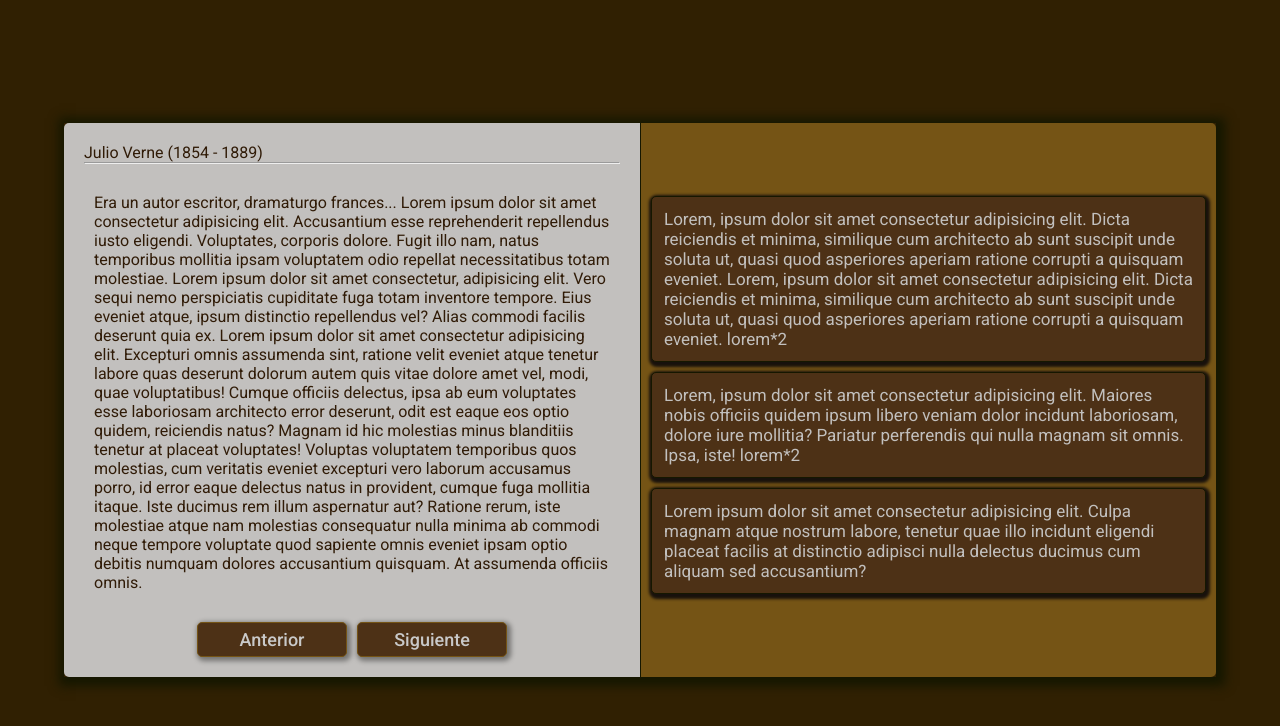
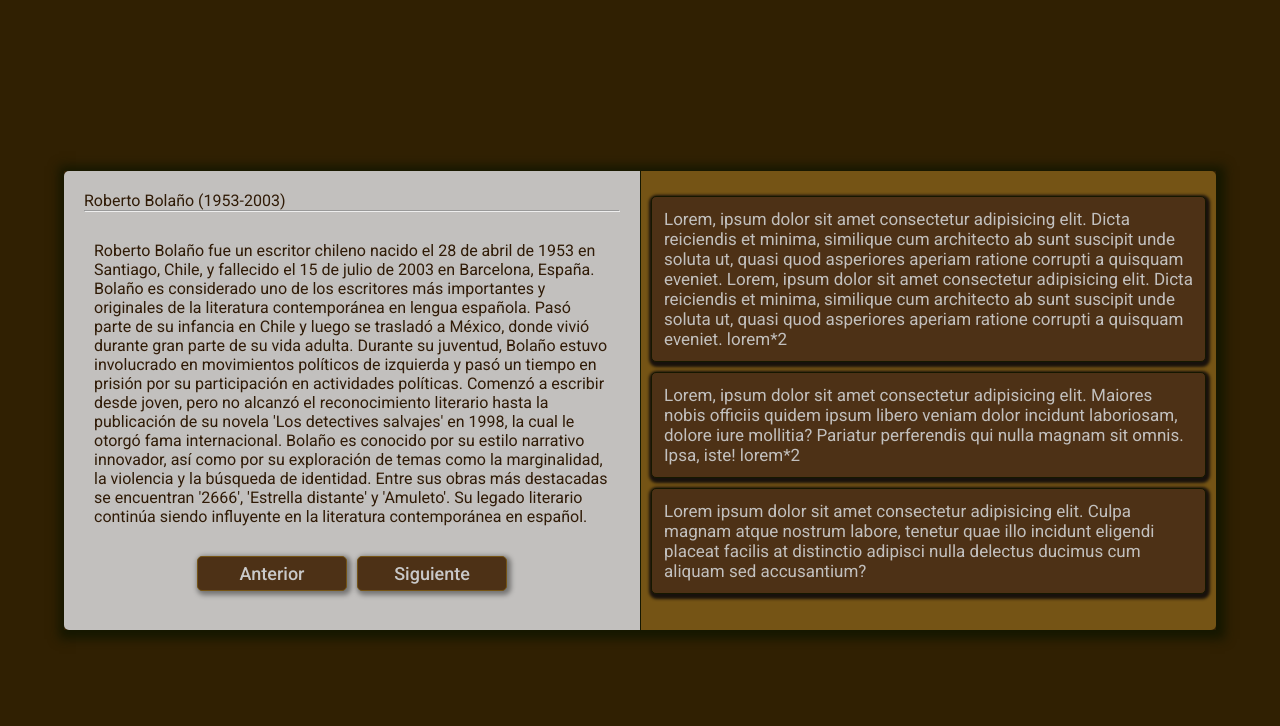
Before and after one commit to Juan17Informatico/random-quotes-generator, a website built with Vite: page index.html in a window 1280 px wide. Built offline with nearby package versions, Linux system fonts and the light colour scheme.

Commit message:
Error corregido en authorsQuotes data - agregar funcionalidad para mostrar datos

```diff
--- a/index.html
+++ b/index.html
@@ -20,25 +20,12 @@
                 <section class="container-sn sn-1">
                     <div class="author-container">
                         <div class="author-name-container">
-                            <p>Julio Verne (1854 - 1889)</p>
+                            <p><span class="authorNameText"></span> <span class="authorDate"></span></p>
                             <hr />
                         </div>
                         <br />
                         <div class="description-container">
-                            <p>
-                                Era un autor escritor, dramaturgo frances... Lorem ipsum dolor
-                                sit amet consectetur adipisicing elit. Accusantium esse
-                                reprehenderit repellendus iusto eligendi. Voluptates, corporis
-                                dolore. Fugit illo nam, natus temporibus mollitia ipsam
-                                voluptatem odio repellat necessitatibus totam molestiae.
-                                Lorem ipsum dolor sit amet consectetur, adipisicing elit. Vero sequi nemo perspiciatis
-                                cupiditate fuga totam inventore tempore. Eius eveniet atque, ipsum distinctio
-                                repellendus vel? Alias commodi facilis deserunt quia ex.
-                                Lorem ipsum dolor sit amet consectetur adipisicing elit. Excepturi omnis assumenda sint, ratione velit eveniet atque tenetur labore quas deserunt dolorum autem quis vitae dolore amet vel, modi, quae voluptatibus!
-                                Cumque officiis delectus, ipsa ab eum voluptates esse laboriosam architecto error deserunt, odit est eaque eos optio quidem, reiciendis natus? Magnam id hic molestias minus blanditiis tenetur at placeat voluptates!
-                                Voluptas voluptatem temporibus quos molestias, cum veritatis eveniet excepturi vero laborum accusamus porro, id error eaque delectus natus in provident, cumque fuga mollitia itaque. Iste ducimus rem illum aspernatur aut?
-                                Ratione rerum, iste molestiae atque nam molestias consequatur nulla minima ab commodi neque tempore voluptate quod sapiente omnis eveniet ipsam optio debitis numquam dolores accusantium quisquam. At assumenda officiis omnis.
-                            </p>
+                            <p class="authorDescription"></p>
                         </div>
                     </div>
                     <div class="btn-container">
--- /dev/null
+++ b/src/app/logic/authorRender.js
@@ -0,0 +1,17 @@
+import { getAuthorsById } from "../helpers/getAuthorsById";
+import { quotesRender } from "./quotesRender";
+
+
+export const authorRender = (id) => {
+    const [ author ] = getAuthorsById(id);
+    const authorNameText = document.querySelector('.authorNameText');
+    const authorDescription = document.querySelector('.authorDescription');
+    const authorDate = document.querySelector('.authorDate');
+
+    authorDescription.innerText = author.biography;
+    authorNameText.innerText = author.author;
+    authorDate.innerText = `(${author.birthdate}-${author?.date_death})`;
+
+    quotesRender();
+
+}
--- /dev/null
+++ b/src/app/logic/quotesRender.js
@@ -0,0 +1,5 @@
+
+
+export const quotesRender = (quotes) => {
+
+}
--- a/src/data/AuthorsQuotes.js
+++ b/src/data/AuthorsQuotes.js
@@ -133,7 +133,7 @@ export const AuthorsQuotes = [
 
     {
         id: 11,
-        name: "Ernesto Sabato",
+        author: "Ernesto Sabato",
         birthdate: 1911,
         date_death: 2011,
         biography: "Ernesto Sabato fue un escritor, ensayista y físico argentino nacido el 24 de junio de 1911 en Rojas, Buenos Aires, Argentina, y fallecido el 30 de abril de 2011 en Santos Lugares, Buenos Aires, Argentina. Se graduó como doctor en Física en la Universidad Nacional de La Plata y realizó importantes investigaciones en este campo. Sin embargo, su pasión por la literatura lo llevó a abandonar la física para dedicarse por completo a la escritura. Algunas de sus obras más destacadas incluyen 'El túnel', 'Sobre héroes y tumbas' y 'Abaddón el exterminador'. Sabato fue también un destacado activista social y defensor de los derechos humanos en Argentina. Su legado literario y su compromiso con la justicia social lo convierten en una figura emblemática de la literatura argentina del siglo XX.",
@@ -145,7 +145,7 @@ export const AuthorsQuotes = [
     },
     {
         id: 12,
-        name: "Franz Kafka",
+        author: "Franz Kafka",
         birthdate: 1883,
         date_death: 1924,
         biography: "Franz Kafka fue un escritor de origen judío nacido el 3 de julio de 1883 en Praga, en aquel entonces parte del Imperio Austrohúngaro, y falleció el 3 de junio de 1924 en Kierling, Austria. Kafka estudió derecho en la Universidad Alemana de Praga y trabajó en una compañía de seguros para sostenerse económicamente. Sin embargo, su verdadera pasión era la escritura. Es conocido por su obra caracterizada por temas como la alienación, la burocracia y la ansiedad existencial. Algunas de sus obras más famosas incluyen 'La metamorfosis', 'El proceso' y 'El castillo'. Aunque durante su vida no alcanzó una gran fama, su obra ha sido ampliamente reconocida y estudiada tras su muerte, convirtiéndolo en una figura destacada de la literatura del siglo XX.",
@@ -157,7 +157,7 @@ export const AuthorsQuotes = [
     },
     {
         id: 13,
-        name: "Octavio Paz",
+        author: "Octavio Paz",
         birthdate: 1914,
         date_death: 1998,
         biography: "biografia Octavio Paz fue un poeta, ensayista y diplomático mexicano nacido el 31 de marzo de 1914 en Ciudad de México, México, y fallecido el 19 de abril de 1998 en la misma ciudad. Paz es considerado uno de los escritores más importantes del siglo XX en lengua española y una figura destacada de la literatura y la cultura mexicana. Estudió en la Universidad Nacional Autónoma de México y comenzó su carrera como poeta en la década de 1930. A lo largo de su vida, Paz escribió numerosos poemarios, ensayos y obras de crítica literaria que abordaban temas como la identidad, la historia, la política y la esencia del ser humano. Entre sus obras más conocidas se encuentran 'El laberinto de la soledad', 'Piedra de sol' y 'El arco y la lira'. Además de su carrera literaria, Paz también se desempeñó como diplomático, representando a México en diversos países. Su legado literario y su influencia en la cultura hispanohablante continúan siendo reconocidos hasta el día de hoy.",
@@ -169,7 +169,7 @@ export const AuthorsQuotes = [
     },
     {
         id: 14,
-        name: "Santiago Gamboa" ,
+        author: "Santiago Gamboa" ,
         birthdate: 1965,
         date_death:  0,
         biography: "Santiago Gamboa es un escritor colombiano nacido el 6 de julio de 1965 en Bogotá, Colombia. Estudió literatura en la Universidad Javeriana de Bogotá y luego se trasladó a Europa, donde vivió en varias ciudades como París, Roma y Barcelona. Durante su estancia en el extranjero, trabajó en diversos oficios, incluyendo el periodismo y la traducción, mientras continuaba con su carrera como escritor. Gamboa es conocido por su estilo narrativo audaz y su exploración de temas como la identidad, la migración, la violencia y la pasión. Algunas de sus obras más destacadas incluyen 'Perder es cuestión de método', 'El síndrome de Ulises' y 'Necropolis'. Su obra ha sido ampliamente reconocida y traducida a varios idiomas, consolidándolo como uno de los escritores contemporáneos más importantes de Colombia y América Latina.",
@@ -181,7 +181,7 @@ export const AuthorsQuotes = [
     },
     {
         id: 15,
-        name: "Roberto Bolaño",
+        author: "Roberto Bolaño",
         birthdate: 1953,
         date_death: 2003,
         biography: "Roberto Bolaño fue un escritor chileno nacido el 28 de abril de 1953 en Santiago, Chile, y fallecido el 15 de julio de 2003 en Barcelona, España. Bolaño es considerado uno de los escritores más importantes y originales de la literatura contemporánea en lengua española. Pasó parte de su infancia en Chile y luego se trasladó a México, donde vivió durante gran parte de su vida adulta. Durante su juventud, Bolaño estuvo involucrado en movimientos políticos de izquierda y pasó un tiempo en prisión por su participación en actividades políticas. Comenzó a escribir desde joven, pero no alcanzó el reconocimiento literario hasta la publicación de su novela 'Los detectives salvajes' en 1998, la cual le otorgó fama internacional. Bolaño es conocido por su estilo narrativo innovador, así como por su exploración de temas como la marginalidad, la violencia y la búsqueda de identidad. Entre sus obras más destacadas se encuentran '2666', 'Estrella distante' y 'Amuleto'. Su legado literario continúa siendo influyente en la literatura contemporánea en español.",
@@ -193,7 +193,7 @@ export const AuthorsQuotes = [
     },
     {
         id: 16,
-        name: "Horacio Quiroga"  ,
+        author: "Horacio Quiroga"  ,
         birthdate: 1878,
         date_death: 1937,
         biography: "Horacio Quiroga fue un escritor uruguayo nacido el 31 de diciembre de 1878 en Salto, Uruguay, y fallecido el 19 de febrero de 1937 en Buenos Aires, Argentina. Es considerado uno de los maestros del cuento latinoamericano y uno de los más destacados exponentes del modernismo en la literatura en español. Quiroga vivió una vida marcada por la tragedia y la melancolía. Perdió a su padre a una edad temprana y más tarde a su padrastro, eventos que tuvieron un impacto profundo en su obra literaria. Su estilo narrativo se caracteriza por su realismo crudo y su exploración de temas como la naturaleza, la locura, la muerte y la fatalidad. Algunas de sus obras más famosas incluyen 'Cuentos de la selva', 'Los desterrados' y 'Anaconda'. A lo largo de su vida, enfrentó numerosos desafíos personales, incluyendo problemas de salud mental y tragedias familiares, pero su legado literario sigue siendo ampliamente celebrado y estudiado hasta el día de hoy.",
@@ -205,7 +205,7 @@ export const AuthorsQuotes = [
     },
     {
         id: 17,
-        name: "Gabriel Gracia Marquez" ,
+        author: "Gabriel Gracia Marquez" ,
         birthdate: 1927,
         date_death: 2014,
         biography: "Gabriel García Márquez fue un escritor colombiano nacido el 6 de marzo de 1927 en Aracataca, Colombia, y fallecido el 17 de abril de 2014 en la Ciudad de México, México. Es uno de los autores más importantes y reconocidos de la literatura en lengua española del siglo XX. García Márquez estudió derecho en la Universidad Nacional de Colombia, pero abandonó sus estudios para dedicarse al periodismo y a la escritura. Fue pionero del realismo mágico, un estilo literario que combina elementos fantásticos con una narrativa realista. Su obra maestra, 'Cien años de soledad', publicada en 1967, es considerada una de las novelas más influyentes del siglo XX y le valió el premio Nobel de Literatura en 1982. Además de su trabajo como novelista, García Márquez también fue un destacado periodista y activista político. Su legado literario sigue siendo ampliamente celebrado y estudiado en todo el mundo.",
@@ -217,7 +217,7 @@ export const AuthorsQuotes = [
     },
     {
         id: 18,
-        name: "Jorge Isaacs" ,
+        author: "Jorge Isaacs" ,
         birthdate: 1837,
         date_death: 1895,
         biography: "Jorge Isaacs fue un escritor y político colombiano nacido el 1 de abril de 1837 en Cali, Colombia, y fallecido el 17 de abril de 1895 en Ibagué, Colombia. Es principalmente conocido por su obra cumbre, 'María', publicada en 1867, que es considerada una de las novelas más importantes de la literatura colombiana y latinoamericana del siglo XIX. Isaacs también fue un activo político y participó en la vida pública de su país. Además de su carrera literaria, se desempeñó como diplomático y militar. Su obra 'María' está inspirada en sus propias experiencias personales y en su amor no correspondido por una joven llamada María. La novela combina elementos románticos y realistas y destaca por su descripción de la naturaleza y por abordar temas como el amor, el honor y la tragedia. Jorge Isaacs dejó un legado literario perdurable en la literatura colombiana y su influencia continúa siendo reconocida hasta el día de hoy.",
@@ -229,7 +229,7 @@ export const AuthorsQuotes = [
     },
     {
         id: 19,
-        name: "Rafael Pombo" ,
+        author: "Rafael Pombo" ,
         birthdate:  1883,
         date_death: 1912,
         biography: "Rafael Pombo fue un escritor, poeta y diplomático colombiano nacido el 7 de noviembre de 1833 en Bogotá, Colombia, y fallecido el 5 de mayo de 1912 en la misma ciudad. Es uno de los más grandes poetas de la literatura infantil en español. Proveniente de una familia influyente, Pombo estudió en colegios reconocidos y se destacó por su talento literario desde una edad temprana. Es conocido por sus poemas infantiles, que incluyen clásicos como 'Simón el bobito', 'La pobre viejecita' y 'Rin Rin Renacuajo'. Además de su obra literaria, Pombo también se desempeñó como diplomático, representando a Colombia en varios países, incluidos Chile y Estados Unidos. Su legado literario sigue siendo celebrado en Colombia y en toda la comunidad de habla hispana como una figura destacada de la literatura infantil.",
@@ -241,7 +241,7 @@ export const AuthorsQuotes = [
     },
     {
         id: 20,
-        name: "Mario Benedetti",
+        author: "Mario Benedetti",
         birthdate: 1920,
         date_death: 2009,
         biography : "Mario Benedetti fue un escritor, poeta y periodista uruguayo nacido el 14 de septiembre de 1920 en Paso de los Toros, Uruguay, y fallecido el 17 de mayo de 2009 en Montevideo, Uruguay. Es uno de los autores más destacados de la literatura latinoamericana del siglo XX. Durante su vida, trabajó en una variedad de empleos, incluyendo el periodismo y la publicidad, mientras seguía desarrollando su carrera literaria. Es conocido por su prolífica producción literaria, que abarca poesía, cuentos, novelas, ensayos y obras de teatro. Algunas de sus obras más reconocidas incluyen 'La tregua', 'Gracias por el fuego', 'El amor, las mujeres y la vida' y 'Inventario'. Benedetti fue también un destacado activista político y defensor de los derechos humanos, especialmente durante los años de dictadura militar en Uruguay. Su obra y su compromiso social continúan siendo influyentes y son ampliamente celebrados en la literatura hispanoamericana.",
```
Also changed, not shown: src/AuthoresQuotes.js (+3 -8 lines).
